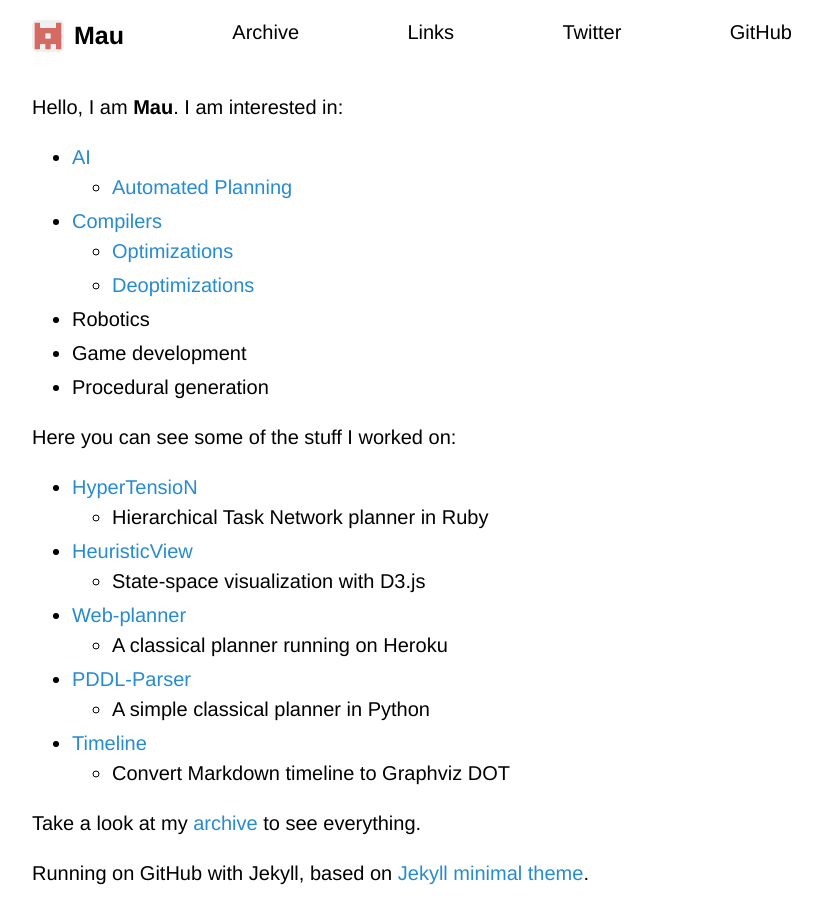
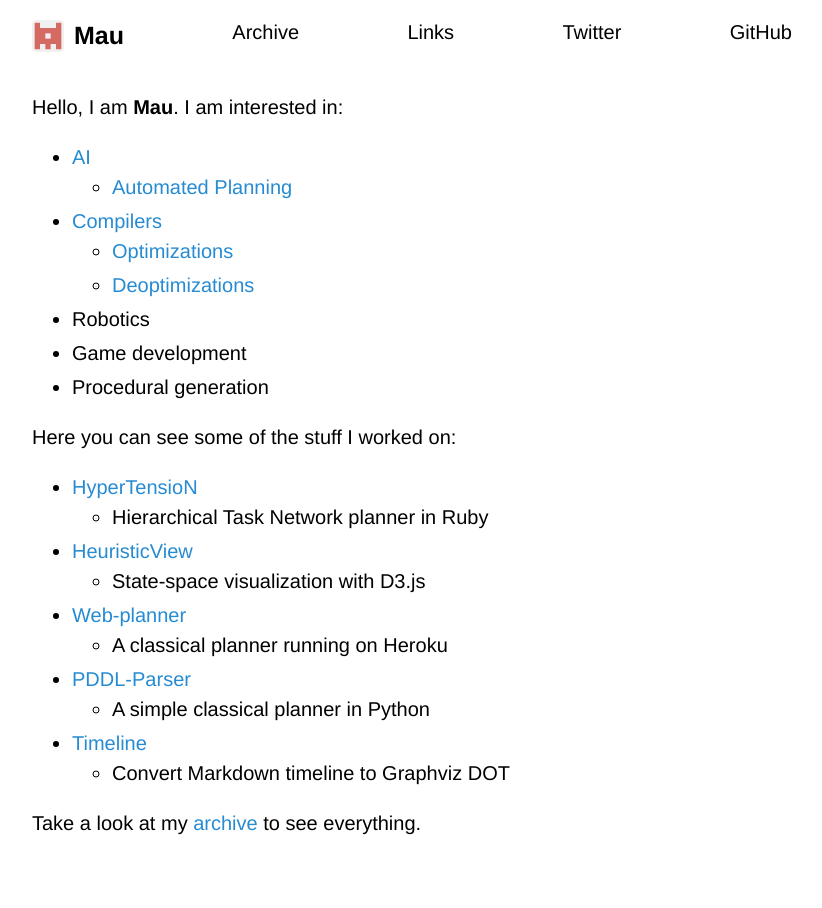
Before and after one commit to Maumagnaguagno/maumagnaguagno.github.io, a Jekyll site: the page built from index.md, in a window 1280 px wide. Shown: the whole page, without its empty margins (228-1050 px from the left). Built offline with Jekyll 4.4.1, drawn with Linux system fonts in a browser that asks for light colours; our own code applies the rules of GitHub Pages for plain Markdown files.

Commit message:
Remove bottom sentence from index

```diff
--- a/index.md
+++ b/index.md
@@ -29,5 +29,3 @@ Here you can see some of the stuff I worked on:
   - Convert Markdown timeline to Graphviz DOT
 
 Take a look at my [archive](archive.md) to see everything.
-
-Running on GitHub with Jekyll, based on [Jekyll minimal theme](https://github.com/henrythemes/jekyll-minimal-theme).
```
